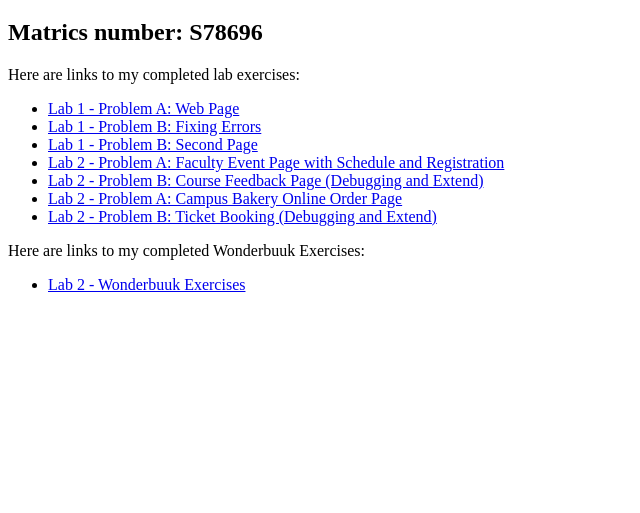
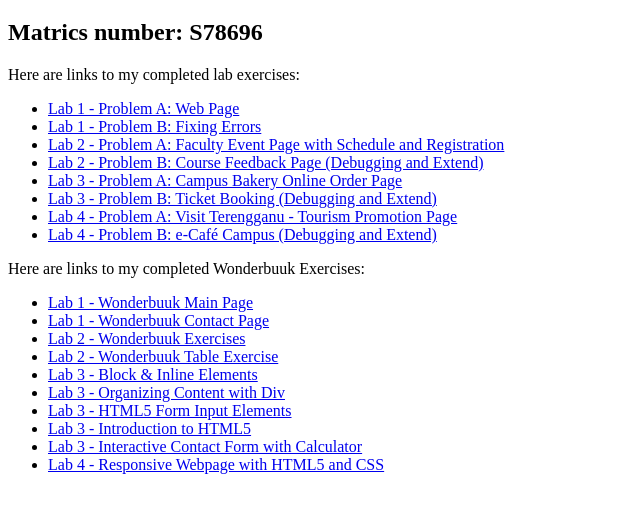
Before and after one commit to nur-iffah/S78696_CSF3133_K3, a plain HTML site: page index.html in a window 1280 px wide. Shown: the part 61-574 px from the top of the page, without its empty margins (0-640 px from the left). Drawn offline with Linux system fonts and the light colour scheme.

Commit message:
Update index.html

```diff
--- a/index.html
+++ b/index.html
@@ -10,19 +10,36 @@
     <p>Here are links to my completed lab exercises:</p>
 
     <ul>
-        <li><a href="Lab1_ExerA/lab1_ExerA.html">Lab 1 - Problem A: Web Page</a></li>
-        <li><a href="lab1_ExerB.html">Lab 1 - Problem B: Fixing Errors</a></li>
-        <li><a href="contact.html">Lab 1 - Problem B: Second Page</a></li>
+        <li><a href="lab1/Lab1_ExerA/lab1_ExerA.html">Lab 1 - Problem A: Web Page</a></li>
+        <li><a href="lab1/lab1_ExerB.html">Lab 1 - Problem B: Fixing Errors</a></li>
         <li><a href="Lab2/Lab2_ExerA.html">Lab 2 - Problem A: Faculty Event Page with Schedule and Registration</a></li>
         <li><a href="Lab2/Lab2_ExerB.html">Lab 2 - Problem B: Course Feedback Page (Debugging and Extend)</a></li>
-        <li><a href="Lab3/Lab3_ExerA.html">Lab 2 - Problem A: Campus Bakery Online Order Page</a></li>
-        <li><a href="Lab3/Lab3_ExerB.html">Lab 2 - Problem B: Ticket Booking (Debugging and Extend)</a></li>
+        <li><a href="lab3/lab3_ExerA.html">Lab 3 - Problem A: Campus Bakery Online Order Page</a></li>
+        <li><a href="lab3/lab3_ExerB.html">Lab 3 - Problem B: Ticket Booking (Debugging and Extend)</a></li>
+        <li><a href="lab4/lab4_ExerA.html">Lab 4 - Problem A: Visit Terengganu - Tourism Promotion Page</a></li>
+        <li><a href="lab4/lab4_ExerB.html">Lab 4 - Problem B: e-Café Campus (Debugging and Extend)</a></li>
     </ul>
 
     <p>Here are links to my completed Wonderbuuk Exercises:</p>
 
     <ul>
-          <li><a href="Lab2/Table.html">Lab 2 - Wonderbuuk Exercises</a></li>
+        <!-- Lab 1 Wonderbuuk -->
+        <li><a href="lab1/wonderbuuk/index.html">Lab 1 - Wonderbuuk Main Page</a></li>
+        <li><a href="lab1/wonderbuuk/contact.html">Lab 1 - Wonderbuuk Contact Page</a></li>
+
+        <!-- Lab 2 Wonderbuuk -->
+        <li><a href="Lab2/labExer_wonderbuuk.html">Lab 2 - Wonderbuuk Exercises</a></li>
+        <li><a href="Lab2/Table.html">Lab 2 - Wonderbuuk Table Exercise</a></li>
+
+        <!-- Lab 3 Wonderbuuk -->
+        <li><a href="lab3/wonderbuuk/block.html">Lab 3 - Block &amp; Inline Elements</a></li>
+        <li><a href="lab3/wonderbuuk/div.html">Lab 3 - Organizing Content with Div</a></li>
+        <li><a href="lab3/wonderbuuk/html5.html">Lab 3 - HTML5 Form Input Elements</a></li>
+        <li><a href="lab3/wonderbuuk/intro5.html">Lab 3 - Introduction to HTML5</a></li>
+        <li><a href="lab3/wonderbuuk/lab3.html">Lab 3 - Interactive Contact Form with Calculator</a></li>
+
+        <!-- Lab 4 Wonderbuuk -->
+        <li><a href="lab4/wonderbuuk/lab4.html">Lab 4 - Responsive Webpage with HTML5 and CSS</a></li>
     </ul>
 </body>
 </html>
```
